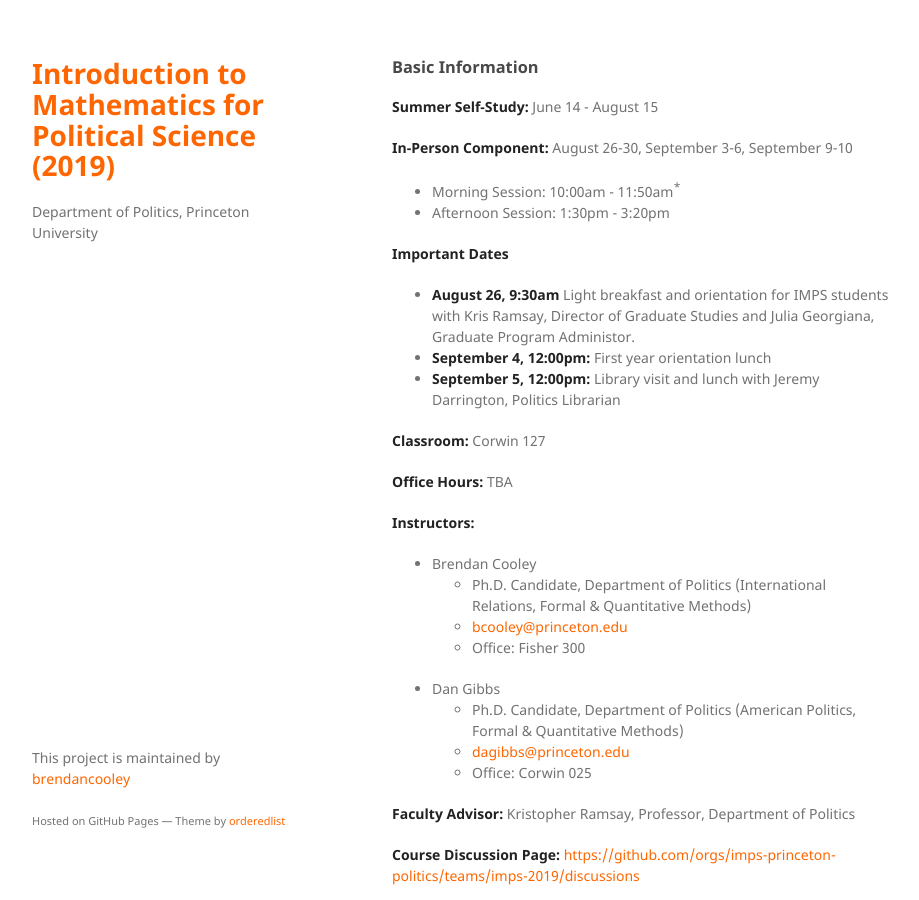
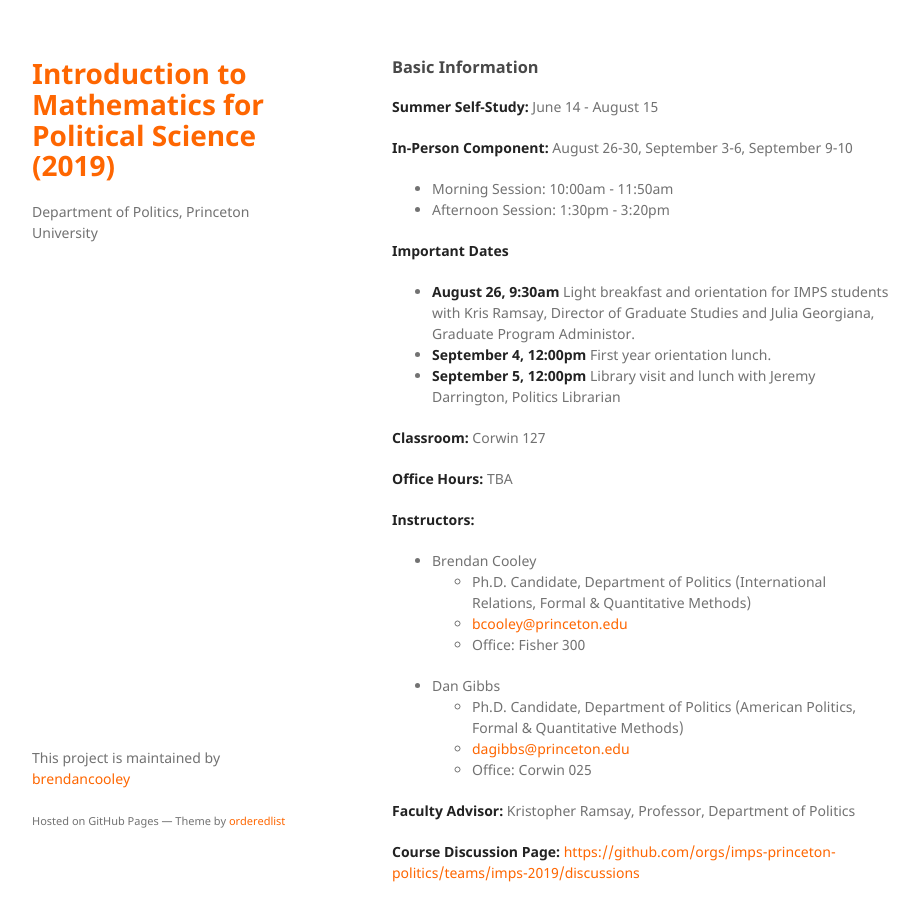
Before and after one commit to brendancooley/imps2019, a Jekyll site: the page built from index.md, in a window 1280 px wide and 900 px high. Shown: the whole window, without its empty margins (178-1097 px from the left). Built offline with Jekyll 4.4.1, drawn with Linux system fonts in a browser that asks for light colours; nearby versions of some CDN libraries; a script that is not in the unit is left out; our own code applies the rules of GitHub Pages for plain Markdown files; some of the changed lines change nothing that is shown.

Commit message:
quick fix

```diff
--- a/index.md
+++ b/index.md
@@ -8,14 +8,14 @@
 
 **In-Person Component:** August 26-30, September 3-6, September 9-10
 
-- Morning Session: 10:00am - 11:50am<sup>*</sup>
+- Morning Session: 10:00am - 11:50am
 - Afternoon Session: 1:30pm - 3:20pm
 
 **Important Dates**
 
 - **August 26, 9:30am** Light breakfast and orientation for IMPS students with Kris Ramsay, Director of Graduate Studies and Julia Georgiana, Graduate Program Administor.
-- **September 4, 12:00pm:** First year orientation lunch
-- **September 5, 12:00pm:** Library visit and lunch with Jeremy Darrington, Politics Librarian
+- **September 4, 12:00pm** First year orientation lunch.
+- **September 5, 12:00pm** Library visit and lunch with Jeremy Darrington, Politics Librarian
 
 **Classroom:** Corwin 127
 
```
